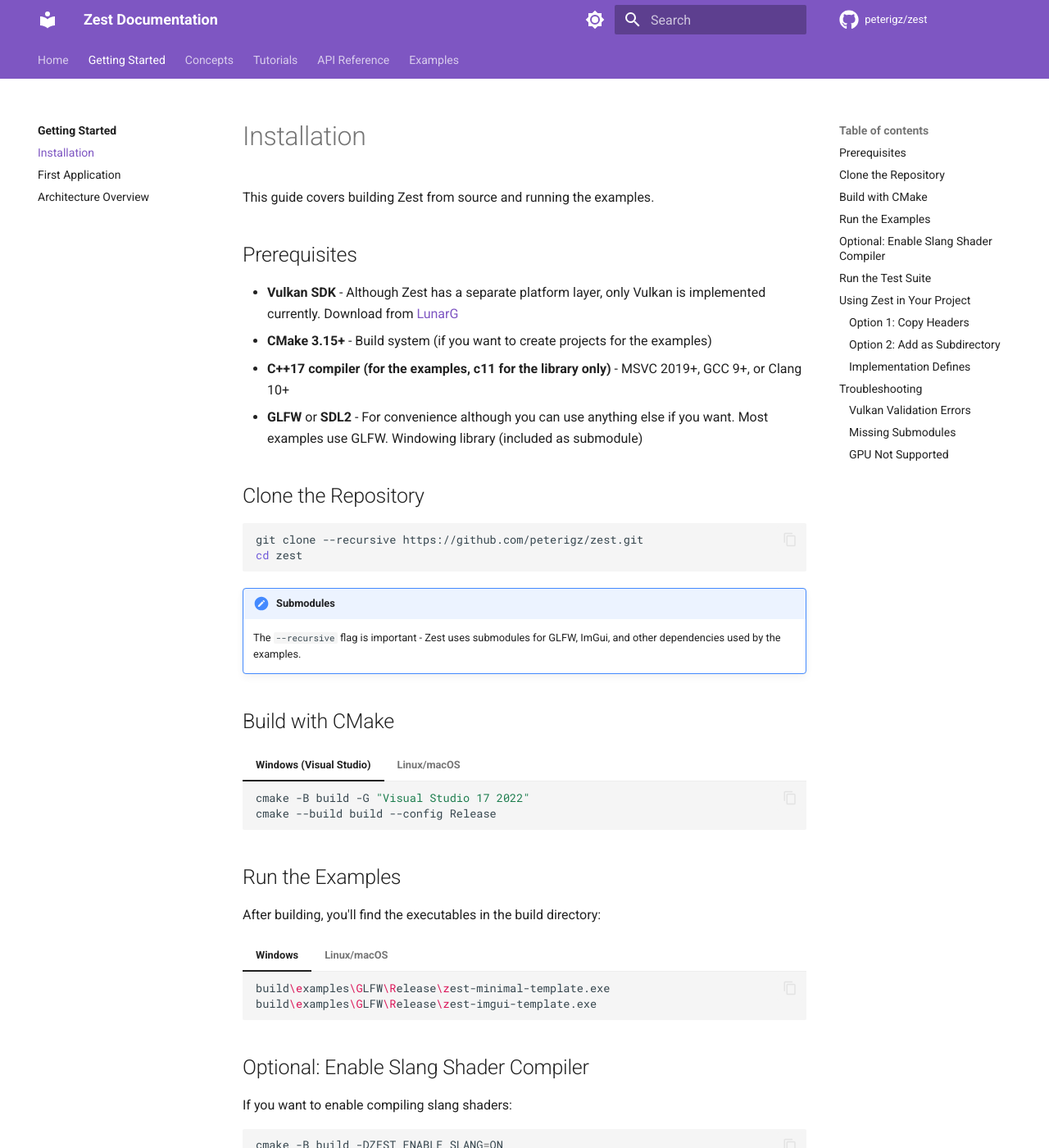
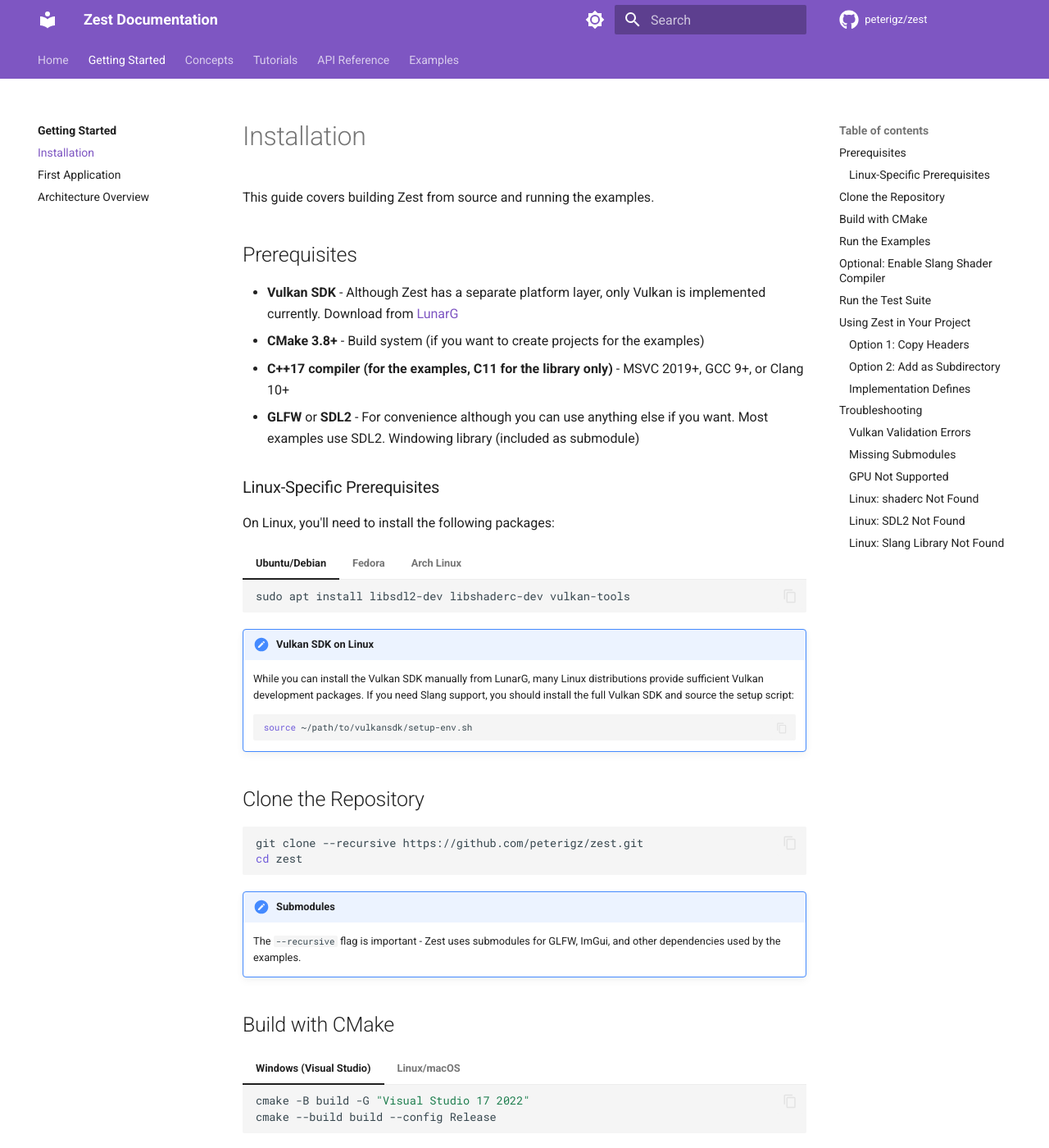
Before and after one commit to peterigz/zest, an MkDocs documentation site: the page built from docs/getting-started/installation.md, in a window 1280 px wide and 1400 px high. Shown: the whole window at 82% size. Built offline with MkDocs 1.6.1 and Material for MkDocs 9.7.7, drawn with Linux system fonts in a browser that asks for light colours; comment, search, counter and statistics services are not loaded; some of the changed text lies outside the part shown.

Commit message:
Updated install instructions for Linux

````diff
--- a/docs/getting-started/installation.md
+++ b/docs/getting-started/installation.md
@@ -5,9 +5,37 @@
 ## Prerequisites
 
 - **Vulkan SDK** - Although Zest has a separate platform layer, only Vulkan is implemented currently. Download from [LunarG](https://vulkan.lunarg.com/)
-- **CMake 3.15+** - Build system (if you want to create projects for the examples)
-- **C++17 compiler (for the examples, c11 for the library only)** - MSVC 2019+, GCC 9+, or Clang 10+
-- **GLFW** or **SDL2** - For convenience although you can use anything else if you want. Most examples use GLFW. Windowing library (included as submodule)
+- **CMake 3.8+** - Build system (if you want to create projects for the examples)
+- **C++17 compiler (for the examples, C11 for the library only)** - MSVC 2019+, GCC 9+, or Clang 10+
+- **GLFW** or **SDL2** - For convenience although you can use anything else if you want. Most examples use SDL2. Windowing library (included as submodule)
+
+### Linux-Specific Prerequisites
+
+On Linux, you'll need to install the following packages:
+
+=== "Ubuntu/Debian"
+
+    ```bash
+    sudo apt install libsdl2-dev libshaderc-dev vulkan-tools
+    ```
+
+=== "Fedora"
+
+    ```bash
+    sudo dnf install SDL2-devel shaderc vulkan-tools
+    ```
+
+=== "Arch Linux"
+
+    ```bash
+    sudo pacman -S sdl2 shaderc vulkan-tools
+    ```
+
+!!! note "Vulkan SDK on Linux"
+    While you can install the Vulkan SDK manually from LunarG, many Linux distributions provide sufficient Vulkan development packages. If you need Slang support, you should install the full Vulkan SDK and source the setup script:
+    ```bash
+    source ~/path/to/vulkansdk/setup-env.sh
+    ```
 
 ## Clone the Repository
 
@@ -37,38 +65,62 @@
 
 ## Run the Examples
 
-After building, you'll find the executables in the build directory:
+After building, you'll find the executables in the build directory. Examples are available for both GLFW and SDL2:
 
 === "Windows"
 
     ```bash
+    # GLFW examples
     build\examples\GLFW\Release\zest-minimal-template.exe
     build\examples\GLFW\Release\zest-imgui-template.exe
+
+    # SDL2 examples
+    build\examples\SDL2\Release\zest-minimal-template.exe
+    build\examples\SDL2\Release\zest-imgui-template.exe
     ```
 
 === "Linux/macOS"
 
     ```bash
-    ./build/examples/GLFW/zest-minimal-template
-    ./build/examples/GLFW/zest-imgui-template
+    # SDL2 examples (recommended on Linux)
+    ./build/examples/SDL2/zest-minimal-template
+    ./build/examples/SDL2/zest-imgui-template
+    ./build/examples/SDL2/zest-vaders
     ```
+
+!!! tip "Working Directory"
+    Run examples from the repository root directory so they can find the `examples/assets/` folder.
 
 ## Optional: Enable Slang Shader Compiler
 
-If you want to enable compiling slang shaders:
+If you want to use the [Slang](https://shader-slang.com/) shader compiler for runtime shader compilation:
 
 ```bash
 cmake -B build -DZEST_ENABLE_SLANG=ON
 ```
 
+This enables the `zest-compute-example` which demonstrates Slang integration with compute shaders.
+
 !!! warning "Slang Requirement"
-    The `VULKAN_SDK` environment variable must be set when using Slang.
+    The `VULKAN_SDK` environment variable must be set when using Slang. On Linux, source the Vulkan SDK setup script before running CMake:
+    ```bash
+    source ~/path/to/vulkansdk/setup-env.sh
+    cmake -B build -DZEST_ENABLE_SLANG=ON
+    ```
 
 ## Run the Test Suite
 
-```bash
-build\examples\GLFW\Release\zest-tests.exe
-```
+=== "Windows"
+
+    ```bash
+    build\examples\GLFW\Release\zest-tests.exe
+    ```
+
+=== "Linux/macOS"
+
+    ```bash
+    ./build/examples/SDL2/zest-tests
+    ```
 
 The test suite includes 68 tests covering frame graph compilation, memory management, pipeline states, and image formats.
 
@@ -126,3 +178,23 @@
 ### GPU Not Supported
 
 Zest requires Vulkan 1.2+ with bindless descriptor support. Most discrete GPUs from 2016+ are supported. Some integrated GPUs may not have full bindless support.
+
+### Linux: shaderc Not Found
+
+If you get a warning about shaderc not being found, install the shaderc development package for your distribution (see Linux-Specific Prerequisites above). shaderc is required for runtime shader compilation.
+
+### Linux: SDL2 Not Found
+
+If CMake reports SDL2 not found:
+
+1. Install the SDL2 development package (see Linux-Specific Prerequisites above)
+2. If using the Vulkan SDK's SDL2, ensure `VULKAN_SDK` is set before running CMake
+
+### Linux: Slang Library Not Found
+
+If Slang is enabled but not found:
+
+1. Ensure the Vulkan SDK is installed (not just system packages)
+2. Source the SDK setup script: `source ~/vulkansdk/x.x.x.x/setup-env.sh`
+3. Verify `VULKAN_SDK` is set: `echo $VULKAN_SDK`
+4. Re-run CMake after sourcing the setup script
````
